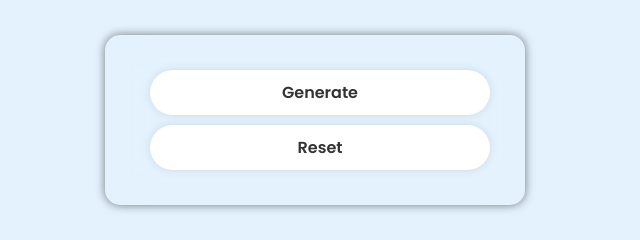
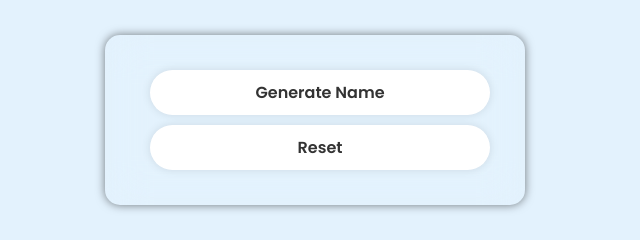
Before and after one commit to WhimsicalCoder/generate-name, a plain HTML site: page main.html in a window 1280 px wide. Shown: the part 525-765 px from the top of the page, 407-1047 px from the left. Drawn offline with nearby package versions, Linux system fonts and the light colour scheme.

Commit message:
updated Generate Button Text

```diff
--- a/main.html
+++ b/main.html
@@ -195,7 +195,7 @@
     </div>
 
     <div class="buttons">
-        <button class="button" onclick="button1Click()">Generate</button>
+        <button class="button" onclick="button1Click()">Generate Name</button>
         <button class="button" onclick="button2Click()">Reset</button>
     </div>
 
```
